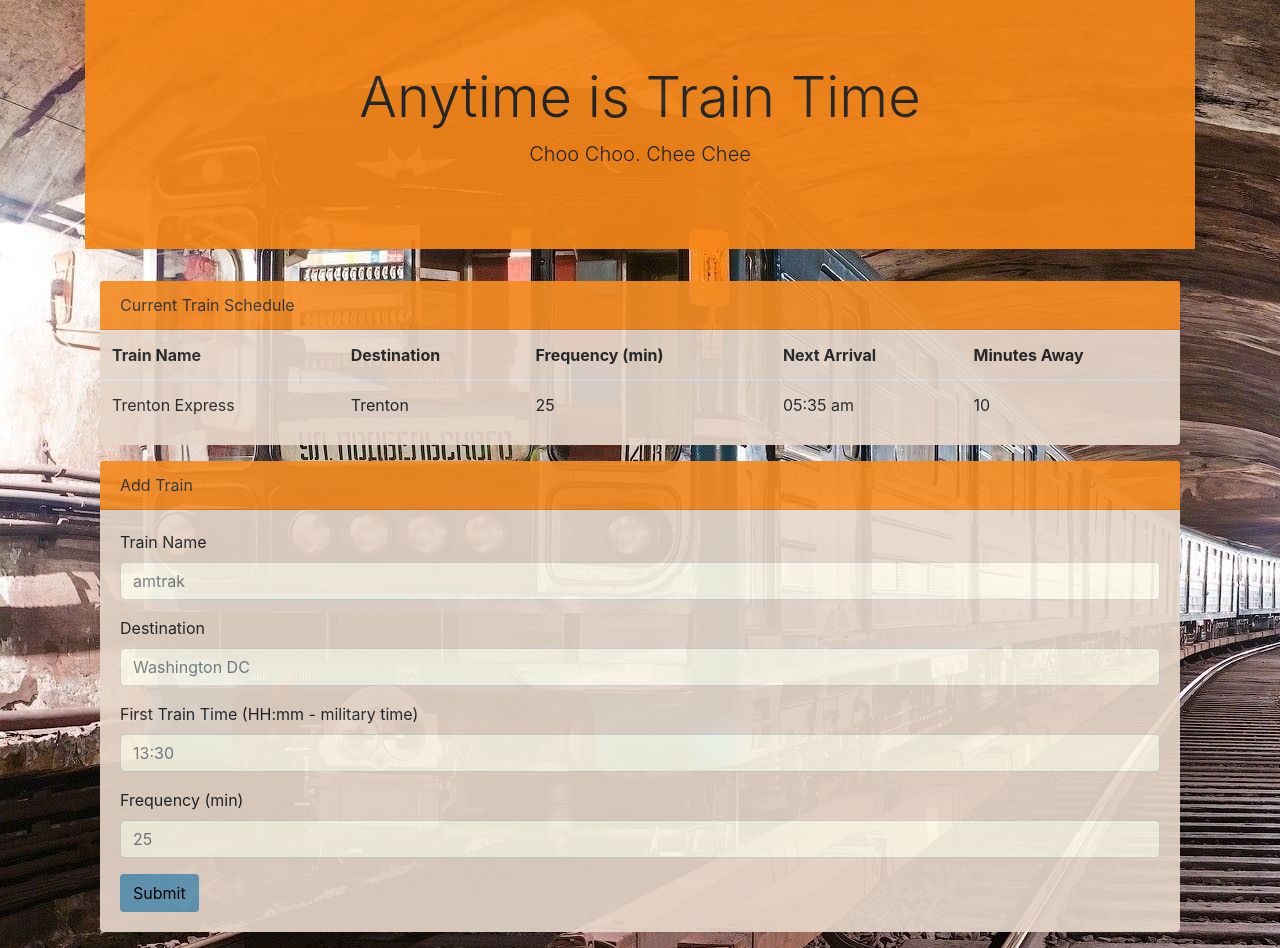
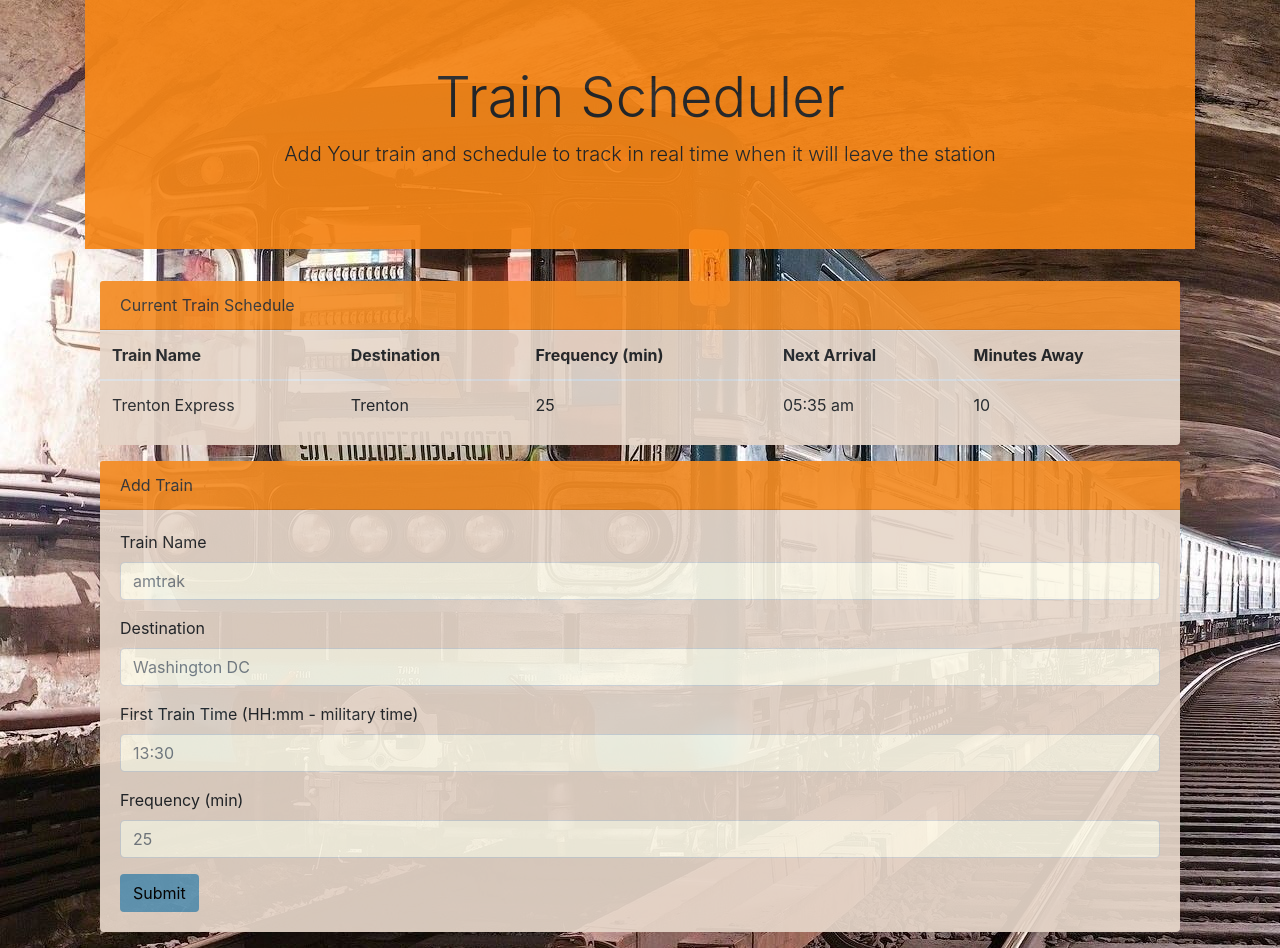
Before and after one commit to ron881212/Train-Scheduler, a plain HTML site: page index.html in a window 1280 px wide. Drawn offline with nearby package versions, Linux system fonts and the light colour scheme; no server answers.

Commit message:
change the heading

```diff
--- a/index.html
+++ b/index.html
@@ -30,8 +30,8 @@
     <div class="container">
         <div class="jumbotron jumbotron-fluid">
             <div class="container">
-                <h1 class="display-4 text-center">Anytime is Train Time</h1>
-                <p class="lead text-center">Choo Choo. Chee Chee</p>
+                <h1 class="display-4 text-center">Train Scheduler</h1>
+                <p class="lead text-center">Add Your train and schedule to track in real time when it will leave the station</p>
             </div>
         </div>
 
```
